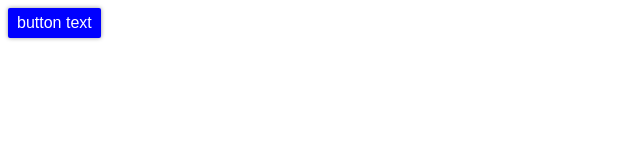
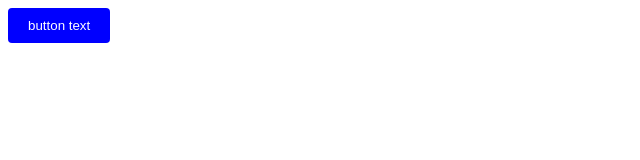
Before and after one commit to andrers52/ars-web-components, a website with bundled scripts: page ars-button/test/index.html in a window 1280 px wide. Shown: the whole page, without its empty margins (0-640 px from the left). Built offline with nearby package versions, Linux system fonts and the light colour scheme.

Commit message:
improved ars-button

```diff
--- a/ars-button/ars-button.js
+++ b/ars-button/ars-button.js
@@ -2,13 +2,14 @@
 //  <button
 //    is="ars-button"
 //    id="<button_id>" <-- if provided will send click event
-//    base-color: used as base for appearance and effects. Default is blue (rgb(191,128,64))
-//    base-color="<base_color>"
+//    class="your-css-classes" <-- style with regular CSS classes
+//    effect-color="#hex-color" <-- optional: color for pressed effect animation
 //  </button>
 //
 // notification event: `ars-button:<button_id>:click`
 
 import PressedEffect from "../mixins/pressed-effect/pressed-effect.js";
+
 class ArsButton extends PressedEffect(HTMLButtonElement) {
   constructor() {
     super();
@@ -42,25 +43,23 @@ class ArsButton extends PressedEffect(HTMLButtonElement) {
    * @private
    */
   _setStyle() {
-    const DEFAULT_COLOR = "#2196f3";
-    this.style.backgroundColor = DEFAULT_COLOR;
-    this.style.border = "none";
-    this.style.borderRadius = "2px";
-    this.style.padding = "6px 9px";
-    this.style.fontSize = "16px";
-    this.style.cursor = "pointer";
-    this.style.color = "white";
-    this.style.boxShadow = "0 0 4px #999";
-    this.style.outline = "none";
+    // No styling applied - component is purely functional
+    // All styling should be handled via CSS classes
+
+    // Store effect color for pressed effect if provided
+    const effectColor = this.getAttribute("effect-color");
+    if (effectColor) {
+      this._effectColor = effectColor;
+    }
   }
 
   static get observedAttributes() {
-    return ["base-color"];
+    return ["effect-color"];
   }
 
   attributeChangedCallback(attrName, oldVal, newVal) {
-    if (attrName === "base-color") {
-      this.style.backgroundColor = newVal || "#2196f3";
+    if (attrName === "effect-color") {
+      this._effectColor = newVal;
     }
   }
 }
--- a/ars-button/test/index.html
+++ b/ars-button/test/index.html
@@ -1,9 +1,27 @@
 <!DOCTYPE html>
 <html>
 
-    <button is="ars-button"
-      id="test_button"
-      base-color="blue">
+<head>
+  <style>
+    /* Example CSS styling for the button */
+    .test-button {
+      background-color: blue;
+      color: white;
+      padding: 10px 20px;
+      border: none;
+      border-radius: 4px;
+      cursor: pointer;
+    }
+
+    .test-button:hover {
+      background-color: darkblue;
+    }
+
+  </style>
+</head>
+
+<body>
+  <button is="ars-button" id="test_button" class="test-button" effect-color="#0000ff">
     button text
   </button>
 
@@ -17,4 +35,6 @@
       }
     )
   </script>
+</body>
+
 </html>
--- a/mixins/pressed-effect/pressed-effect.js
+++ b/mixins/pressed-effect/pressed-effect.js
@@ -1,46 +1,51 @@
-
 // Usage: export default class NewComponent extends PressedEffect(HTMLElement)
 
 //consts
-const ANIMATION_TIME = 500
-const NUM_ANIMATION_STEPS = 100
+const ANIMATION_TIME = 500;
+const NUM_ANIMATION_STEPS = 100;
 function PressedEffect(classToExtend) {
   return class extends classToExtend {
     constructor() {
-      super()
-      this._addPressedEffect()
+      super();
+      this._addPressedEffect();
     }
 
     _getRGBArrayFromBackgroundColor(element) {
-      const wGCS = window.getComputedStyle
-      const rgbStr = wGCS(element, null).backgroundColor
-      let [rStr, gStr, bStr] = rgbStr.substring(4, rgbStr.length-1)
-        .replace(/ /g, '')
-        .split(',')
-      return [parseInt(rStr), parseInt(gStr), parseInt(bStr),]
+      const wGCS = window.getComputedStyle;
+      const rgbStr = wGCS(element, null).backgroundColor;
+      let [rStr, gStr, bStr] = rgbStr
+        .substring(4, rgbStr.length - 1)
+        .replace(/ /g, "")
+        .split(",");
+      return [parseInt(rStr), parseInt(gStr), parseInt(bStr)];
     }
 
     _getOriginalButtonColor() {
-      this.origColorArray = this._getRGBArrayFromBackgroundColor(this)
+      this.origColorArray = this._getRGBArrayFromBackgroundColor(this);
     }
     _restoreButtonColor() {
-      let [r, g, b] = this.origColorArray
+      let [r, g, b] = this.origColorArray;
       // this.style.backgroundColor = `rgb(${r},${g},${b})`
-      this.style.backgroundImage = `radial-gradient(rgb(${r},${g},${b}), rgb(${r},${g},${b}))`
+      this.style.backgroundImage = `radial-gradient(rgb(${r},${g},${b}), rgb(${r},${g},${b}))`;
     }
 
     _animate(totalTime, numIterations) {
-      this._getOriginalButtonColor()
-      const timeSlice = totalTime / numIterations
-      for(let i = 0; i < numIterations; i++) {
-        setTimeout( () => {
-          this._setButtonColorStep(100*i/numIterations, this.origColorArray[0],this.origColorArray[1],this.origColorArray[2])
-        }, timeSlice * i)
+      this._getOriginalButtonColor();
+      const timeSlice = totalTime / numIterations;
+      for (let i = 0; i < numIterations; i++) {
+        setTimeout(() => {
+          this._setButtonColorStep(
+            (100 * i) / numIterations,
+            this.origColorArray[0],
+            this.origColorArray[1],
+            this.origColorArray[2],
+          );
+        }, timeSlice * i);
       }
-      setTimeout(this._restoreButtonColor.bind(this), totalTime)
+      setTimeout(this._restoreButtonColor.bind(this), totalTime);
     }
 
-    _setButtonColorStep(percentageCompleted, r,g,b) {
+    _setButtonColorStep(percentageCompleted, r, g, b) {
       // const mediumCirclePercentage = 10
       // const innerCirclePercentage = Math.min(percentageCompleted, 100 - mediumCirclePercentage)
       // const outerCirclePercentage = 100 - (innerCirclePercentage + mediumCirclePercentage)
@@ -52,30 +57,27 @@ function PressedEffect(classToExtend) {
       //       rgb(${r},${g},${b}) ${outerCirclePercentage}%
       //     )
       //   `
-      this.style.backgroundImage =
-        `
+      this.style.backgroundImage = `
           radial-gradient(circle,
             rgb(255, 255, 255, 0.2) ${percentageCompleted}%,
             rgb(${r},${g},${b}) ${100 - percentageCompleted}%
           )
-        `
+        `;
     }
 
     _addPressedEffect() {
       let start = () => {
-        this._animate(ANIMATION_TIME, NUM_ANIMATION_STEPS)
-        setTimeout(ANIMATION_TIME + 1, this._restoreButtonColor.bind(this))
-      }
+        this._animate(ANIMATION_TIME, NUM_ANIMATION_STEPS);
+        setTimeout(this._restoreButtonColor.bind(this), ANIMATION_TIME + 1);
+      };
 
-      this.addEventListener('mousedown', start)
-      this.addEventListener('touchstart', start)
+      this.addEventListener("mousedown", start);
+      this.addEventListener("touchstart", start);
 
-      this.addEventListener('mouseup', this._restoreButtonColor.bind(this))
-      this.addEventListener('touchend', this._restoreButtonColor.bind(this))
-
+      this.addEventListener("mouseup", this._restoreButtonColor.bind(this));
+      this.addEventListener("touchend", this._restoreButtonColor.bind(this));
     }
-  }
+  };
 }
 
-export {PressedEffect as default}
-export {PressedEffect}
+export { PressedEffect as default, PressedEffect };
```
Also changed, not shown: package.json (+12 -3 lines), CHANGELOG.md (added), README.md, 1 other file. Lines whose indentation alone changed are shown as unchanged.
